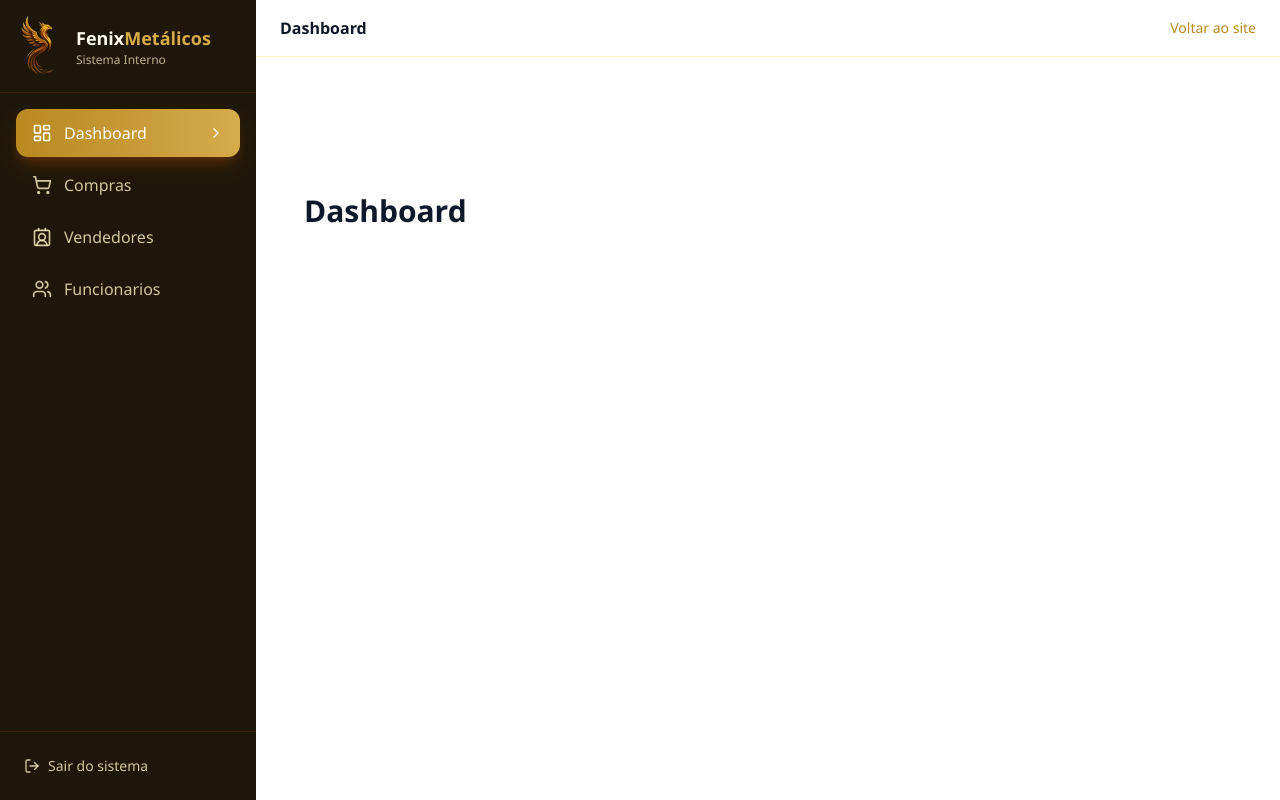
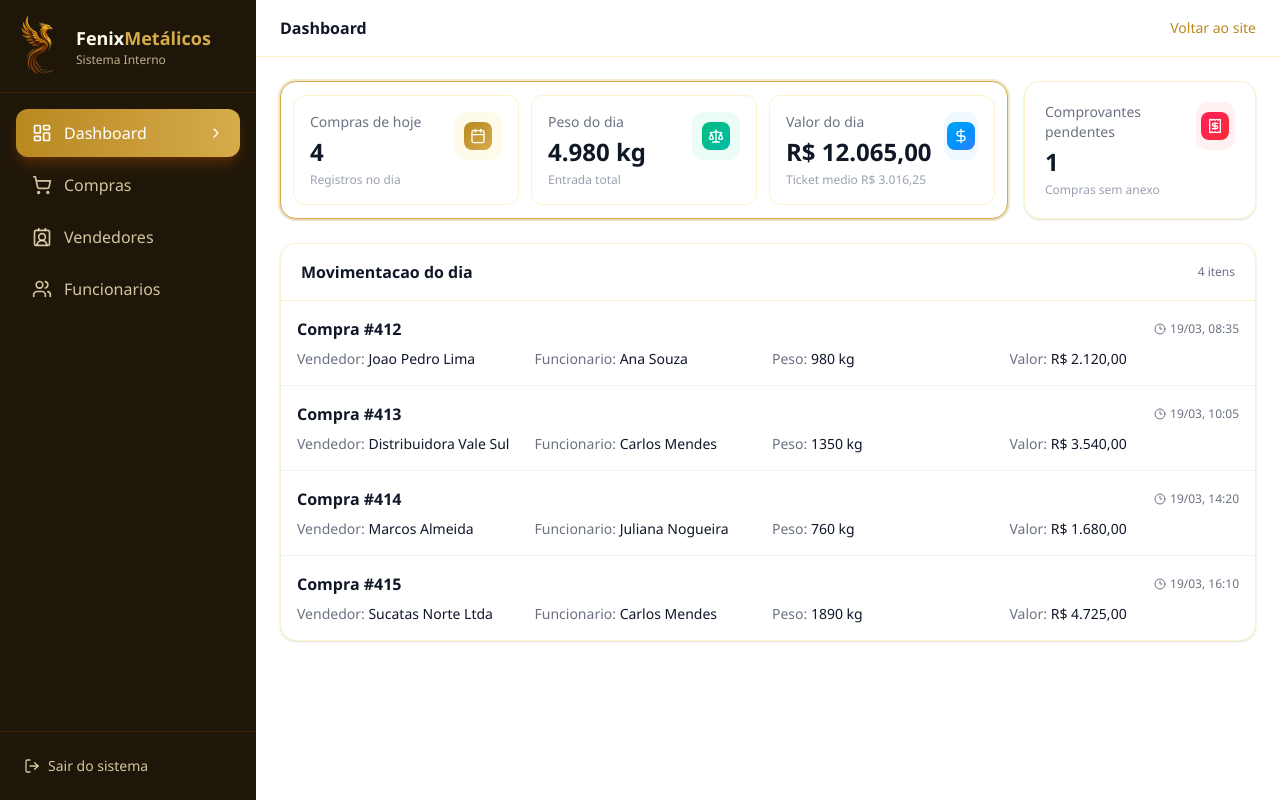
Before and after one commit to mzenao/grupo-fx-metalicos, a React (Vite) app in the folder Front/: page /internal in a window 1280 px wide. Built offline with nearby package versions, Linux system fonts and the light colour scheme.

Commit message:
Criação de dashboard interativo

```diff
--- a/Front/src/pages/Dashboard.jsx
+++ b/Front/src/pages/Dashboard.jsx
@@ -1,7 +1,252 @@
+import { useEffect, useMemo, useState } from "react";
+import {
+	Calendar,
+	Scale,
+	DollarSign,
+	Clock3,
+	Receipt,
+} from "lucide-react";
+
+const TODAY = new Date();
+const TODAY_ISO = `${TODAY.getFullYear()}-${String(TODAY.getMonth() + 1).padStart(2, "0")}-${String(TODAY.getDate()).padStart(2, "0")}`;
+
+const PURCHASES = [
+	{
+		id: 412,
+		sellerName: "Joao Pedro Lima",
+		employeeName: "Ana Souza",
+		weight: 980,
+		value: 2120,
+		datetime: `${TODAY_ISO}T08:35`,
+		attachments: 2,
+	},
+	{
+		id: 413,
+		sellerName: "Distribuidora Vale Sul",
+		employeeName: "Carlos Mendes",
+		weight: 1350,
+		value: 3540,
+		datetime: `${TODAY_ISO}T10:05`,
+		attachments: 1,
+	},
+	{
+		id: 414,
+		sellerName: "Marcos Almeida",
+		employeeName: "Juliana Nogueira",
+		weight: 760,
+		value: 1680,
+		datetime: `${TODAY_ISO}T14:20`,
+		attachments: 0,
+	},
+	{
+		id: 415,
+		sellerName: "Sucatas Norte Ltda",
+		employeeName: "Carlos Mendes",
+		weight: 1890,
+		value: 4725,
+		datetime: `${TODAY_ISO}T16:10`,
+		attachments: 2,
+	},
+];
+
+const fmtMoney = (value) =>
+	Number(value || 0).toLocaleString("pt-BR", {
+		style: "currency",
+		currency: "BRL",
+		minimumFractionDigits: 2,
+	});
+
+const fmtDateTime = (iso) => {
+	const d = new Date(iso);
+	if (Number.isNaN(d.getTime())) return "-";
+	return d.toLocaleString("pt-BR", { day: "2-digit", month: "2-digit", hour: "2-digit", minute: "2-digit" });
+};
+
 export default function Dashboard() {
+	const [activeCard, setActiveCard] = useState("resumo-dia");
+	const [showAllMovements, setShowAllMovements] = useState(false);
+
+	const summary = useMemo(() => {
+		const totalPurchases = PURCHASES.length;
+		const totalWeight = PURCHASES.reduce((sum, p) => sum + (Number(p.weight) || 0), 0);
+		const totalValue = PURCHASES.reduce((sum, p) => sum + (Number(p.value) || 0), 0);
+		const withAttachments = PURCHASES.filter((p) => p.attachments > 0).length;
+		const pendingAttachments = totalPurchases - withAttachments;
+
+		return {
+			totalPurchases,
+			totalWeight,
+			totalValue,
+			pendingAttachments,
+			avgTicket: totalPurchases > 0 ? totalValue / totalPurchases : 0,
+		};
+	}, []);
+
+	const purchaseGroupCards = [
+		{
+			id: "compras",
+			title: "Compras de hoje",
+			value: summary.totalPurchases,
+			sub: "Registros no dia",
+			icon: Calendar,
+			color: "from-[#b8891f] to-[#d6ab4a]",
+			bg: "bg-amber-50",
+		},
+		{
+			id: "peso",
+			title: "Peso do dia",
+			value: `${summary.totalWeight.toLocaleString("pt-BR")} kg`,
+			sub: "Entrada total",
+			icon: Scale,
+			color: "from-emerald-500 to-teal-500",
+			bg: "bg-emerald-50",
+		},
+		{
+			id: "valor",
+			title: "Valor do dia",
+			value: fmtMoney(summary.totalValue),
+			sub: `Ticket medio ${fmtMoney(summary.avgTicket)}`,
+			icon: DollarSign,
+			color: "from-sky-500 to-blue-500",
+			bg: "bg-sky-50",
+		},
+	];
+
+	const pendingCard = {
+		id: "comprovantes",
+		title: "Comprovantes pendentes",
+		value: summary.pendingAttachments,
+		sub: "Compras sem anexo",
+		icon: Receipt,
+		color: "from-rose-500 to-red-500",
+		bg: "bg-rose-50",
+	};
+
+	const filteredPurchases = useMemo(() => {
+		switch (activeCard) {
+			case "comprovantes":
+				return PURCHASES.filter((p) => p.attachments === 0);
+			default:
+				return PURCHASES;
+		}
+	}, [activeCard]);
+
+	useEffect(() => {
+		setShowAllMovements(false);
+	}, [activeCard]);
+
+	const hasMoreMovements = filteredPurchases.length > 5;
+	const visiblePurchases = showAllMovements ? filteredPurchases : filteredPurchases.slice(0, 5);
+
 	return (
-		<main className="pt-28 px-6 max-w-6xl mx-auto">
-			<h1 className="text-3xl font-bold text-slate-900">Dashboard</h1>
-		</main>
+		<div className="space-y-6">
+			<div className="grid sm:grid-cols-2 xl:grid-cols-4 gap-4">
+				<button
+					type="button"
+					onClick={() => setActiveCard("resumo-dia")}
+					className={`text-left rounded-2xl border shadow-sm p-3 sm:col-span-2 xl:col-span-3 transition-all ${
+						activeCard === "resumo-dia"
+							? "bg-white border-[#d6ab4a] ring-2 ring-[#d6ab4a]/25 shadow-md"
+							: "bg-white border-amber-100 hover:border-amber-200"
+					}`}
+				>
+					<div className="grid md:grid-cols-3 gap-3">
+						{purchaseGroupCards.map((card) => {
+							const Icon = card.icon;
+							return (
+								<div key={card.id} className="bg-white rounded-xl border border-amber-100 p-4">
+									<div className="flex items-start justify-between gap-3">
+										<div>
+											<p className="text-sm text-gray-500 mb-1">{card.title}</p>
+											<p className="text-2xl font-bold text-gray-900">{card.value}</p>
+											<p className="text-xs text-gray-400 mt-1">{card.sub}</p>
+										</div>
+
+										<div className={`w-12 h-12 rounded-xl ${card.bg} flex items-center justify-center`}>
+											<div className={`w-7 h-7 rounded-lg bg-gradient-to-br ${card.color} flex items-center justify-center`}>
+												<Icon className="w-4 h-4 text-white" />
+											</div>
+										</div>
+									</div>
+								</div>
+							);
+						})}
+					</div>
+				</button>
+
+				<button
+					type="button"
+					onClick={() => setActiveCard(pendingCard.id)}
+					className={`text-left bg-white rounded-2xl border shadow-sm p-5 transition-all ${
+						activeCard === pendingCard.id
+							? "border-[#d6ab4a] ring-2 ring-[#d6ab4a]/25 shadow-md -translate-y-0.5"
+							: "border-amber-100 hover:border-amber-200 hover:-translate-y-0.5"
+					}`}
+				>
+					<div className="flex items-start justify-between gap-3">
+						<div>
+							<p className="text-sm text-gray-500 mb-1">{pendingCard.title}</p>
+							<p className="text-2xl font-bold text-gray-900">{pendingCard.value}</p>
+							<p className="text-xs text-gray-400 mt-1">{pendingCard.sub}</p>
+						</div>
+
+						<div className={`w-12 h-12 rounded-xl ${pendingCard.bg} flex items-center justify-center`}>
+							<div className={`w-7 h-7 rounded-lg bg-gradient-to-br ${pendingCard.color} flex items-center justify-center`}>
+								<pendingCard.icon className="w-4 h-4 text-white" />
+							</div>
+						</div>
+					</div>
+				</button>
+			</div>
+
+			<div className="grid lg:grid-cols-1 gap-6">
+				<section className="bg-white rounded-2xl border border-amber-100 shadow-sm overflow-hidden">
+					<div className="px-5 py-4 border-b border-amber-100 flex items-center justify-between">
+						<h3 className="font-semibold text-gray-900">Movimentacao do dia</h3>
+						<span className="text-xs text-gray-500">{filteredPurchases.length} itens</span>
+					</div>
+
+					{filteredPurchases.length === 0 ? (
+						<div className="p-8 text-center text-gray-400">
+							<Receipt className="w-10 h-10 mx-auto mb-2 opacity-50" />
+							<p>Nada para mostrar neste filtro.</p>
+						</div>
+					) : (
+						<div className="divide-y divide-gray-100">
+							{visiblePurchases.map((purchase) => (
+								<div key={purchase.id} className="p-4 hover:bg-amber-50/40 transition-colors">
+									<div className="flex items-center justify-between gap-2">
+										<p className="font-semibold text-gray-900">Compra #{purchase.id}</p>
+										<p className="text-xs text-gray-500 flex items-center gap-1">
+											<Clock3 className="w-3 h-3" />
+											{fmtDateTime(purchase.datetime)}
+										</p>
+									</div>
+
+									<div className="grid sm:grid-cols-2 lg:grid-cols-4 gap-2 mt-2 text-sm">
+										<p><span className="text-gray-500">Vendedor:</span> {purchase.sellerName}</p>
+										<p><span className="text-gray-500">Funcionario:</span> {purchase.employeeName}</p>
+										<p><span className="text-gray-500">Peso:</span> {purchase.weight} kg</p>
+										<p><span className="text-gray-500">Valor:</span> {fmtMoney(purchase.value)}</p>
+									</div>
+								</div>
+							))}
+
+							{hasMoreMovements && (
+								<div className="p-4 flex justify-center">
+									<button
+										type="button"
+										onClick={() => setShowAllMovements((prev) => !prev)}
+										className="text-sm font-medium text-[#8a6a1a] hover:text-[#6d5315] transition-colors"
+									>
+										{showAllMovements ? "Exibir menos" : "Exibir mais"}
+									</button>
+								</div>
+							)}
+						</div>
+					)}
+				</section>
+			</div>
+		</div>
 	);
 }
```
